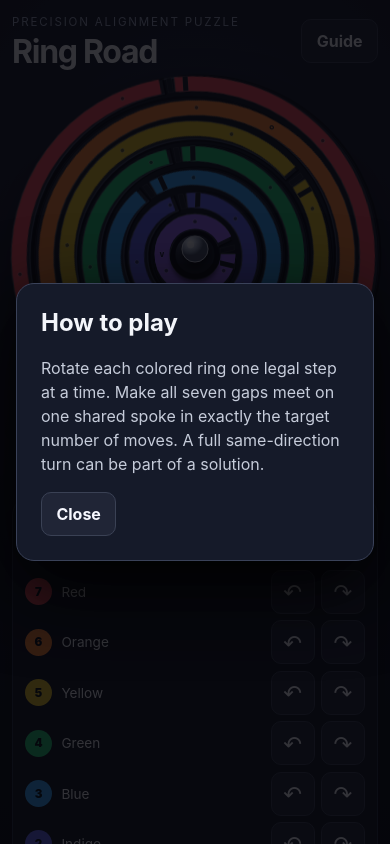
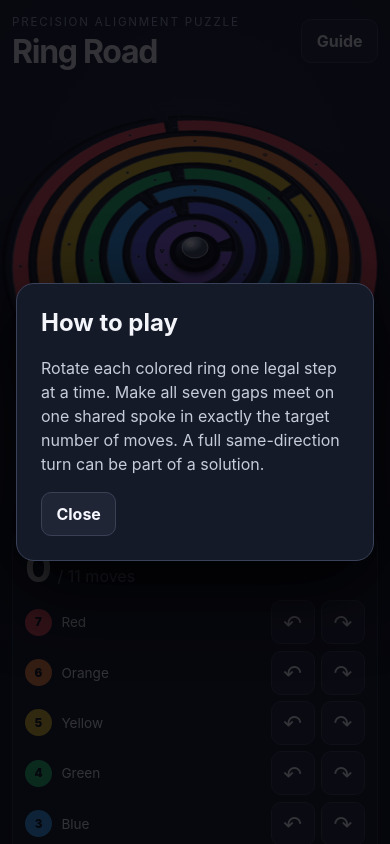
Before and after one commit to gamesbyian/Ring-Road, a React (Vite) app: page / in a window 390 px wide. Shown: the top 844 px of the page. Built offline with nearby package versions, Linux system fonts and the light colour scheme.

Commit message:
Strengthen dimensional renderer depth and perspective
* render: decouple ring rotation from physical depth

* render: strengthen tabletop perspective and depth

* ci: capture dimensional renderer review

* ci: remove renderer screenshot capture

* docs: record dimensional depth pass

```diff
--- a/src/render/RingBoard.tsx
+++ b/src/render/RingBoard.tsx
@@ -4,6 +4,9 @@ import { ringGeometry } from "./ring-geometry";
 
 const COLORS = ["#9c6cff", "#6366f1", "#35a7ff", "#24c875", "#e8c326", "#ff8635", "#f34e59"];
 const LABELS = ["V", "I", "B", "G", "Y", "O", "R"];
+const CENTER_X = 210;
+const CENTER_Y = 208;
+const WALL_DEPTH = 10;
 
 interface Props {
   puzzle: Puzzle;
@@ -22,60 +25,99 @@ interface RingProps {
   rotationMotion: "step" | "instant";
 }
 
+const pointOnCircle = (radius: number, angle: number, yOffset = 0) => ({
+  x: CENTER_X + radius * Math.cos(angle),
+  y: CENTER_Y + radius * Math.sin(angle) + yOffset,
+});
+
+const pointsAttribute = (points: readonly { x: number; y: number }[]) =>
+  points.map(({ x, y }) => `${x},${y}`).join(" ");
+
 const Ring = memo(function Ring({ index, cycle, state, rotationMotion }: RingProps) {
   const radius = 38 + index * 27;
   const geometry = ringGeometry(radius, cycle);
   const displayedState = ((state % cycle) + cycle) % cycle;
+  const rotationDegrees = (state * 360) / cycle;
+  const rotationRadians = (state * 2 * Math.PI) / cycle;
+  const rotorClass = `ring-rotor ${rotationMotion === "instant" ? "ring-instant" : ""}`;
+  const rotorStyle = {
+    transform: `rotate(${rotationDegrees}deg)`,
+    transformOrigin: `${CENTER_X}px ${CENTER_Y}px`,
+  };
+  const halfGapAngle = geometry.gapLength / radius / 2;
+  const notchFaces = [-halfGapAngle, halfGapAngle].map((edgeAngle) => {
+    const angle = edgeAngle + rotationRadians;
+    return pointsAttribute([
+      pointOnCircle(geometry.innerRadius, angle),
+      pointOnCircle(geometry.outerRadius, angle),
+      pointOnCircle(geometry.outerRadius, angle, WALL_DEPTH),
+      pointOnCircle(geometry.innerRadius, angle, WALL_DEPTH),
+    ]);
+  });
 
   return (
-    <g
-      className={`ring ${rotationMotion === "instant" ? "ring-instant" : ""}`}
-      style={{ transform: `rotate(${(state * 360) / cycle}deg)`, transformOrigin: "210px 210px" }}
-    >
+    <g className="ring">
+      <g className="ring-shadow-layer" transform={`translate(0 ${WALL_DEPTH + 4})`}>
+        <g className={rotorClass} style={rotorStyle}>
           <circle
             className="ring-shadow"
-        cx="210"
-        cy="214"
+            cx={CENTER_X}
+            cy={CENTER_Y}
             r={radius}
             strokeWidth="20"
             strokeDasharray={`${geometry.circumference - geometry.gapLength} ${geometry.gapLength}`}
           />
+        </g>
+      </g>
+
+      <g className="ring-wall-layer" transform={`translate(0 ${WALL_DEPTH})`}>
+        <g className={rotorClass} style={rotorStyle}>
           <circle
             className="ring-wall"
-        cx="210"
-        cy="212"
+            cx={CENTER_X}
+            cy={CENTER_Y}
             r={radius}
             strokeWidth="19"
             strokeDasharray={`${geometry.circumference - geometry.gapLength} ${geometry.gapLength}`}
           />
           <circle
             className="ring-edge ring-outer-edge"
-        cx="210"
-        cy="212"
+            cx={CENTER_X}
+            cy={CENTER_Y}
             r={geometry.outerRadius}
             strokeDasharray={`${geometry.outerCircumference - geometry.outerGapLength} ${geometry.outerGapLength}`}
           />
           <circle
             className="ring-edge ring-inner-edge"
-        cx="210"
-        cy="212"
+            cx={CENTER_X}
+            cy={CENTER_Y}
             r={geometry.innerRadius}
             strokeDasharray={`${geometry.innerCircumference - geometry.innerGapLength} ${geometry.innerGapLength}`}
           />
+        </g>
+      </g>
+
+      {notchFaces.map((points, face) => (
+        <polygon key={face} points={points} className="notch-wall" />
+      ))}
+
+      <g className={rotorClass} style={rotorStyle}>
         <circle
           className="ring-top"
-        cx="210"
-        cy="208"
+          cx={CENTER_X}
+          cy={CENTER_Y}
           r={radius}
           stroke={COLORS[index]}
           strokeWidth="17"
           strokeDasharray={`${geometry.circumference - geometry.gapLength} ${geometry.gapLength}`}
         />
-      {geometry.notchFaces.map((points, face) => (
-        <polygon key={face} points={points} className="notch-wall" />
+        {geometry.markerPoints.map(({ x, y }, marker) => (
+          <circle key={marker} cx={x} cy={y} r="2.3" className="marker" />
         ))}
-      {geometry.markerPoints.map(({ x, y }, marker) => <circle key={marker} cx={x} cy={y} r="2.3" className="marker" />)}
-      <text className="ring-id" x={210 - radius} y="208" aria-hidden="true">{LABELS[index]}</text>
+        <text className="ring-id" x={CENTER_X - radius} y={CENTER_Y} aria-hidden="true">
+          {LABELS[index]}
+        </text>
+      </g>
       <title>{`${LABELS[index]} ring: orientation ${displayedState + 1} of ${cycle}`}</title>
     </g>
   );
@@ -90,7 +132,7 @@ export function RingBoard({ puzzle, visualStates, boardOrientation, rotationMoti
       <div className="board-surface">
         <svg
           className="board"
-          viewBox="0 0 420 420"
+          viewBox="0 0 420 440"
           role="img"
           aria-label="Seven concentric puzzle rings. Use the named controls to rotate them."
         >
@@ -107,9 +149,9 @@ export function RingBoard({ puzzle, visualStates, boardOrientation, rotationMoti
               <stop offset="1" stopColor="#515b70" />
             </radialGradient>
           </defs>
-        <circle className="board-base-rim" cx="210" cy="215" r="206" />
-        <circle className="board-base" cx="210" cy="208" r="206" />
-        <g style={{ transform: `rotate(${boardRotation}deg)`, transformOrigin: "210px 210px" }}>
+          <circle className="board-base-rim" cx={CENTER_X} cy={CENTER_Y + 13} r="206" />
+          <circle className="board-base" cx={CENTER_X} cy={CENTER_Y} r="206" />
+          <g style={{ transform: `rotate(${boardRotation}deg)`, transformOrigin: `${CENTER_X}px ${CENTER_Y}px` }}>
             {puzzle.ringCycles.map((cycle, index) => (
               <Ring
                 key={index}
@@ -120,9 +162,9 @@ export function RingBoard({ puzzle, visualStates, boardOrientation, rotationMoti
               />
             ))}
           </g>
-        <circle className="hub" cx="210" cy="208" r="25" />
-        <circle className={`ball ${completed ? "ball-fired" : ""}`} cx="210" cy="202" r="15" />
-        <circle className={`ball-shine ${completed ? "ball-fired" : ""}`} cx="205" cy="197" r="4" />
+          <circle className="hub" cx={CENTER_X} cy={CENTER_Y} r="25" />
+          <circle className={`ball ${completed ? "ball-fired" : ""}`} cx={CENTER_X} cy={CENTER_Y - 6} r="15" />
+          <circle className={`ball-shine ${completed ? "ball-fired" : ""}`} cx={CENTER_X - 5} cy={CENTER_Y - 11} r="4" />
         </svg>
         <button className="hub-button" onClick={onFire} disabled={!canFire || completed} aria-label={fireLabel}>
           <span className="visually-hidden">{fireLabel}</span>
--- a/src/styles/app.css
+++ b/src/styles/app.css
@@ -70,37 +70,41 @@ h1 {
 .board-column { min-width: 0; }
 
 .board-frame {
-  padding: 1rem 0 0;
-  perspective: 900px;
+  padding: 0.25rem 0 2.2rem;
+  perspective: 1050px;
 }
 
 .board-surface {
   position: relative;
-  width: min(100%, 620px);
+  width: min(100%, 650px);
   margin: auto;
+  transform-style: preserve-3d;
 }
 
 .board {
   display: block;
   width: 100%;
   overflow: visible;
-  filter: drop-shadow(0 28px 24px #0009);
-  transform: rotateX(13deg);
+  filter: drop-shadow(0 46px 30px #000c);
+  transform: rotateX(48deg) translateY(-1.5%);
+  transform-origin: 50% 48%;
+  will-change: transform;
 }
 
 .board-base-rim {
-  fill: #070a11;
-  stroke: #252b3a;
-  stroke-width: 2;
+  fill: #05070c;
+  stroke: #202637;
+  stroke-width: 3;
 }
 
 .board-base {
   fill: #111622;
-  stroke: #3b4356;
+  stroke: #465067;
   stroke-width: 1.5;
+  filter: drop-shadow(0 5px 4px #0008);
 }
 
-.ring {
+.ring-rotor {
   transition: transform 150ms cubic-bezier(0.2, 0.8, 0.2, 1);
 }
 
@@ -113,9 +117,13 @@ h1 {
   stroke-linecap: butt;
 }
 
-.ring-shadow { stroke: #0008; }
-.ring-wall { stroke: #202534; }
-.ring-top { filter: drop-shadow(0 -1px 0 #ffffff40); }
+.ring-shadow { stroke: #000a; }
+.ring-wall { stroke: #191e2b; }
+.ring-top {
+  filter:
+    drop-shadow(0 -1px 0 #ffffff52)
+    drop-shadow(0 2px 1px #0008);
+}
 
 .ring-edge {
   fill: none;
@@ -126,9 +134,10 @@ h1 {
 .ring-inner-edge { stroke: #4b556b80; }
 
 .notch-wall {
-  fill: #171b27;
-  stroke: #ffffff20;
-  stroke-width: 0.7;
+  fill: #111621;
+  stroke: #ffffff2b;
+  stroke-width: 0.8;
+  filter: drop-shadow(0 2px 1px #0008);
 }
 
 .marker {
@@ -325,9 +334,12 @@ nav span { color: #cbd2e4; font-weight: 700; }
 @media (max-width: 720px) {
   main { padding-top: 0.65rem; }
   .game { grid-template-columns: 1fr; gap: 0.4rem; }
-  .board-surface { width: min(100%, 470px); }
-  .board { transform: rotateX(8deg); }
-  .board-frame { padding-top: 0; }
+  .board-surface { width: min(100%, 500px); }
+  .board {
+    transform: rotateX(36deg) translateY(-1%);
+    transform-origin: 50% 48%;
+  }
+  .board-frame { padding: 0 0 0.8rem; }
   aside { padding: 0.75rem; }
   .counter { margin-bottom: 0.5rem; }
   .ring-name small { display: none; }
```
Also changed, not shown: 1 other file (tests, documents, lock files or other folders). Lines whose indentation alone changed are shown as unchanged.
